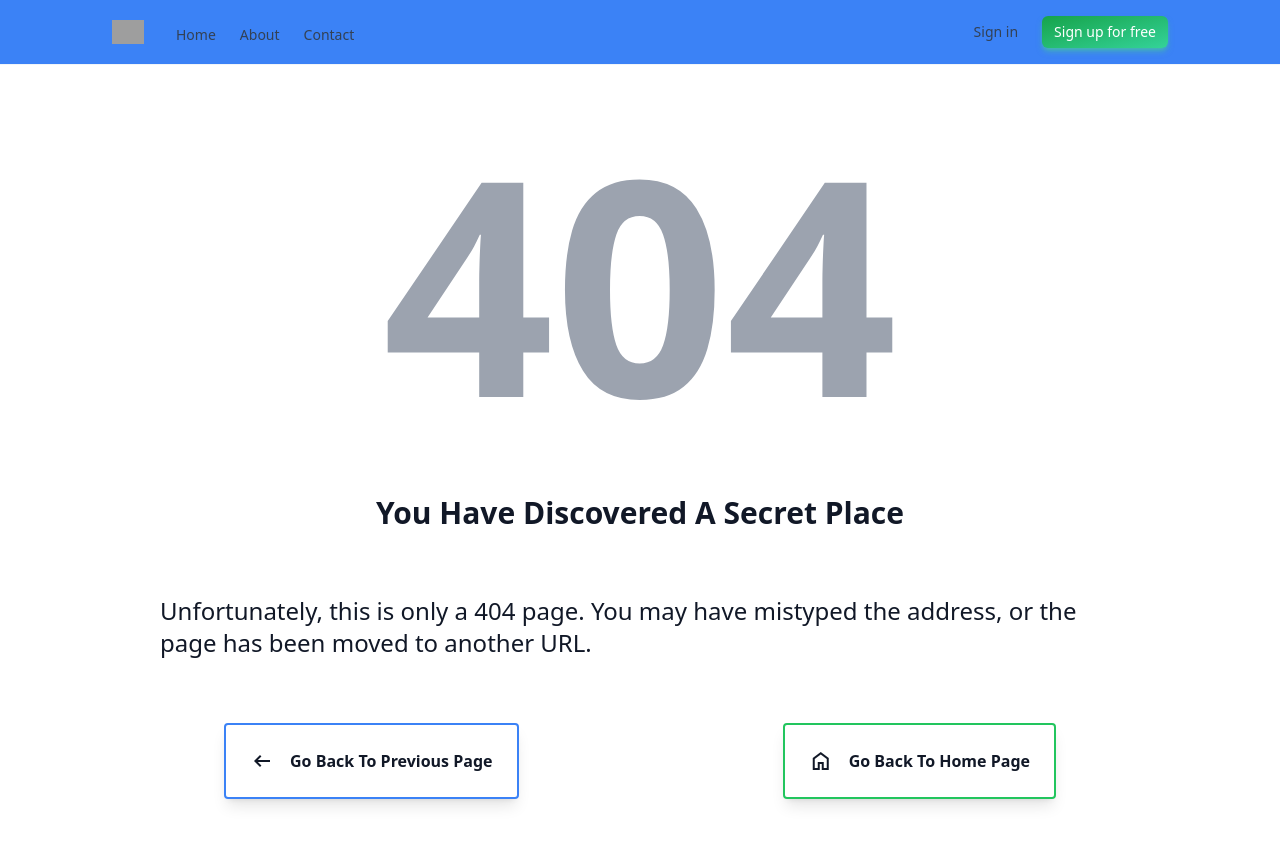
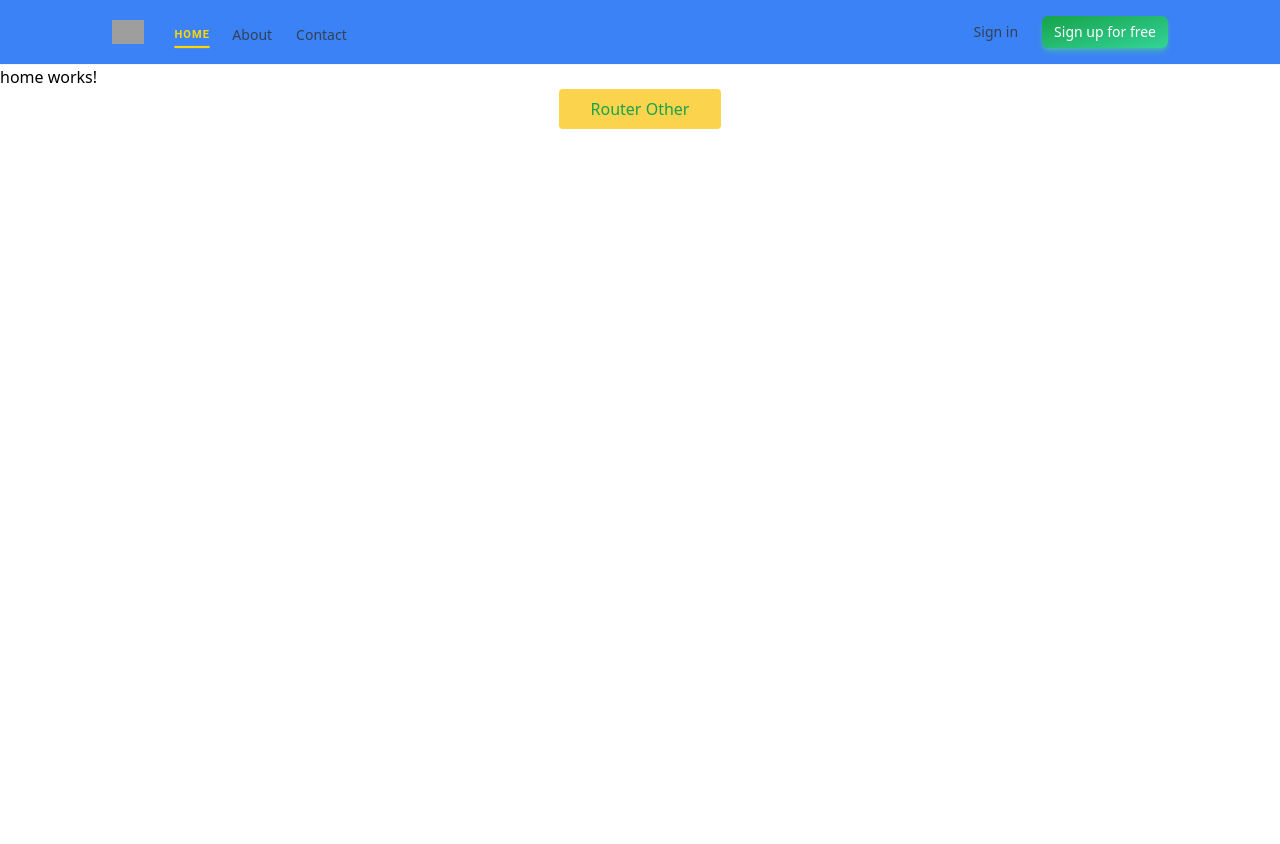
Before and after one commit to DushanMalind/Angular-Learning, an Angular app: page /home in a window 1280 px wide. Shown: the top 844 px of the page. After the commit the page ends 800 px from the top, so only its background shows below. Built offline with nearby package versions, Linux system fonts and the light colour scheme; grey boxes are pictures that could not be loaded.

Commit message:
redirectTo homePage

```diff
--- a/src/app/app.routes.ts
+++ b/src/app/app.routes.ts
@@ -4,7 +4,8 @@ import {AboutComponent} from "./about/about.component";
 import {PageNotFoundComponent} from "./page-not-found/page-not-found.component";
 
 export const routes: Routes = [
-  { path: '', 'title': "Home", component: HomeComponent },
+  { path: 'home', 'title': "Home", component: HomeComponent },
   { path: 'about', 'title': "About", component: AboutComponent },
+  { path: '', redirectTo: "/home", pathMatch: "full" },
   {path: '**', component: PageNotFoundComponent}
 ];
--- a/src/app/navbar/navbar.component.html
+++ b/src/app/navbar/navbar.component.html
@@ -13,7 +13,7 @@
     </div>
     <ul class="hidden items-center justify-center gap-6 md:flex">
       <li class="pt-1.5 font-dm text-sm font-medium text-slate-700 button">
-        <a routerLink="/" routerLinkActive="active" [routerLinkActiveOptions]="{exact: true}" ariaCurrentWhenActive="page">Home</a>
+        <a routerLink="/home" routerLinkActive="active" [routerLinkActiveOptions]="{exact: true}" ariaCurrentWhenActive="page">Home</a>
       </li>
       <li class="pt-1.5 font-dm text-sm font-medium text-slate-700">
         <a routerLink="/about" routerLinkActive="active" [routerLinkActiveOptions]="{exact: true}" ariaCurrentWhenActive="page" href="#">About</a>
--- a/src/app/page-not-found/page-not-found.component.html
+++ b/src/app/page-not-found/page-not-found.component.html
@@ -15,7 +15,7 @@
         <span class="rotate-180 material-symbols-outlined">arrow_right_alt</span>
         Go back to Previous Page
       </a>
-      <a to="/"
+      <a routerLink="/home" to="/"
          class='rounded flex w-full md:w-fit group items-center gap-4 justify-center border-2 border-green-500 font-semibold hover:bg-green-500 p-3 md:p-6 capitalize focus:outline-none hover:scale-105 active:scale-90 shadow-lg hover:shadow-xl '>
         <span class="material-symbols-outlined">home</span>
         Go back to Home Page
--- a/src/app/page-not-found/page-not-found.component.ts
+++ b/src/app/page-not-found/page-not-found.component.ts
@@ -1,9 +1,12 @@
 import { Component } from '@angular/core';
+import {RouterLink} from "@angular/router";
 
 @Component({
   selector: 'app-page-not-found',
   standalone: true,
-  imports: [],
+  imports: [
+    RouterLink
+  ],
   templateUrl: './page-not-found.component.html',
   styleUrl: './page-not-found.component.css'
 })
```
